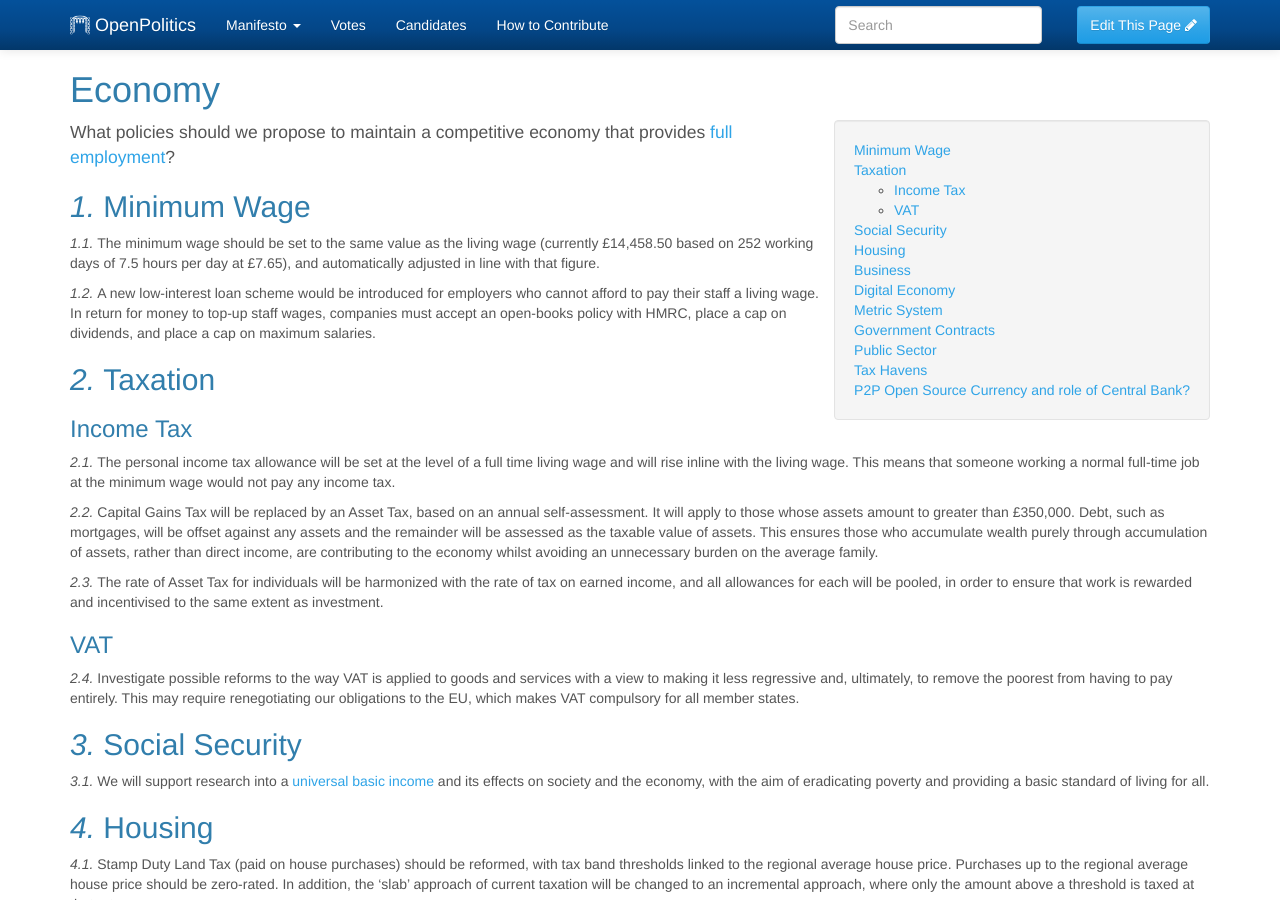
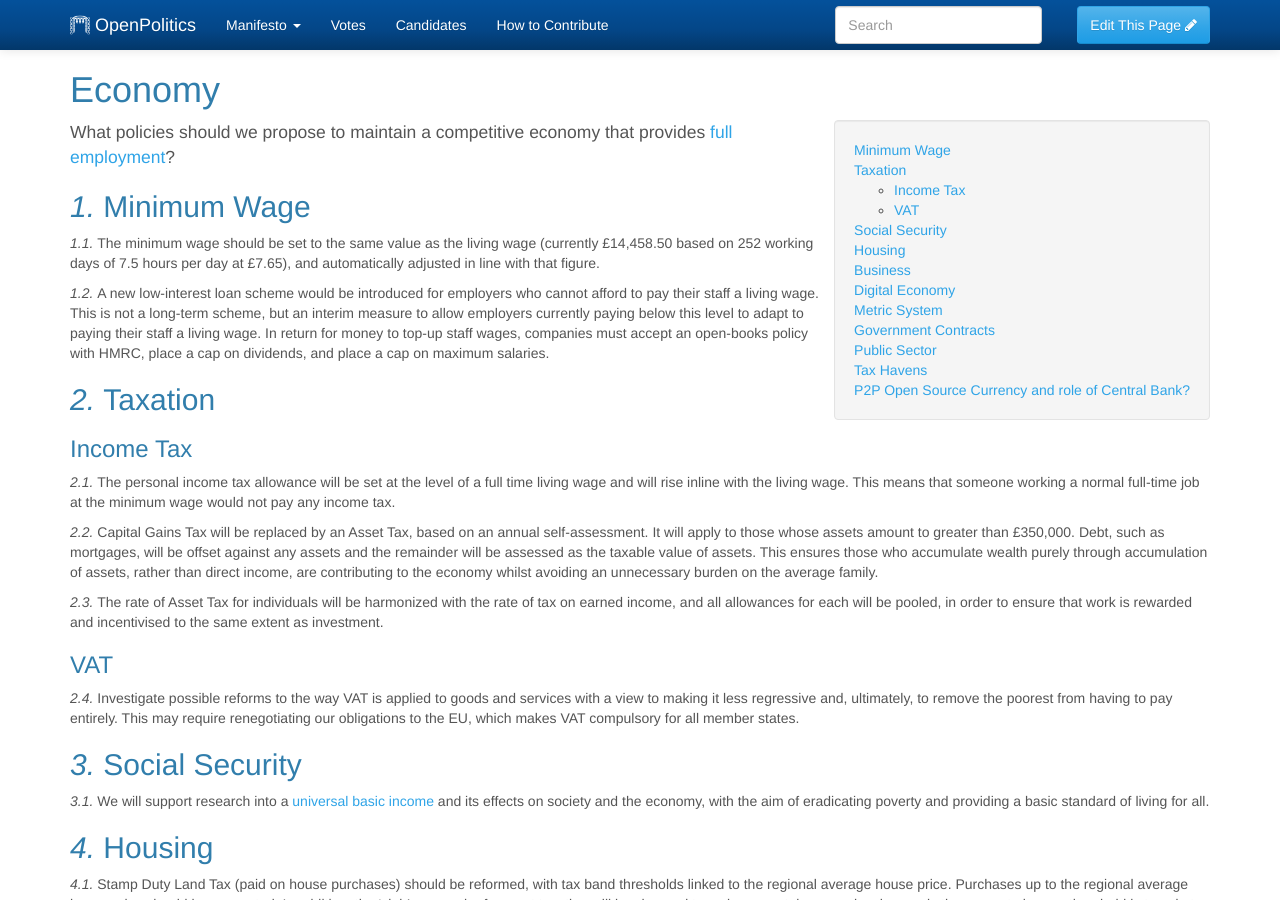
Before and after one commit to openpolitics/manifesto, a Jekyll site: the page built from manifesto/economy.md, in a window 1280 px wide and 900 px high. Built offline with Jekyll 4.4.1, drawn with Linux system fonts in a browser that asks for light colours.

Commit message:
Clarify purpose of living wage employer topup scheme

```diff
--- a/manifesto/economy.md
+++ b/manifesto/economy.md
@@ -13,7 +13,7 @@ What policies should we propose to maintain a competitive economy that provides
 
 The minimum wage should be set to the same value as the living wage (currently £14,458.50 based on 252 working days of 7.5 hours per day at £7.65), and automatically adjusted in line with that figure.
 
-A new low-interest loan scheme would be introduced for employers who cannot afford to pay their staff a living wage. In return for money to top-up staff wages, companies must accept an open-books policy with HMRC, place a cap on dividends, and place a cap on maximum salaries.
+A new low-interest loan scheme would be introduced for employers who cannot afford to pay their staff a living wage. This is not a long-term scheme, but an interim measure to allow employers currently paying below this level to adapt to paying their staff a living wage. In return for money to top-up staff wages, companies must accept an open-books policy with HMRC, place a cap on dividends, and place a cap on maximum salaries.
 
 ## Taxation
 
```
